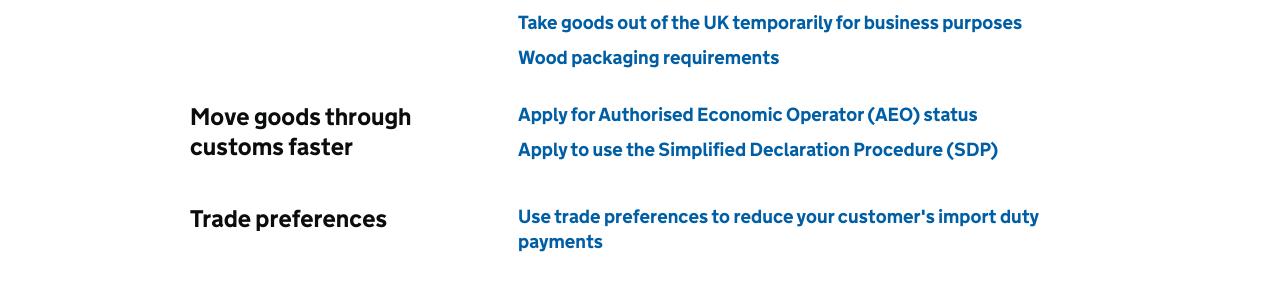
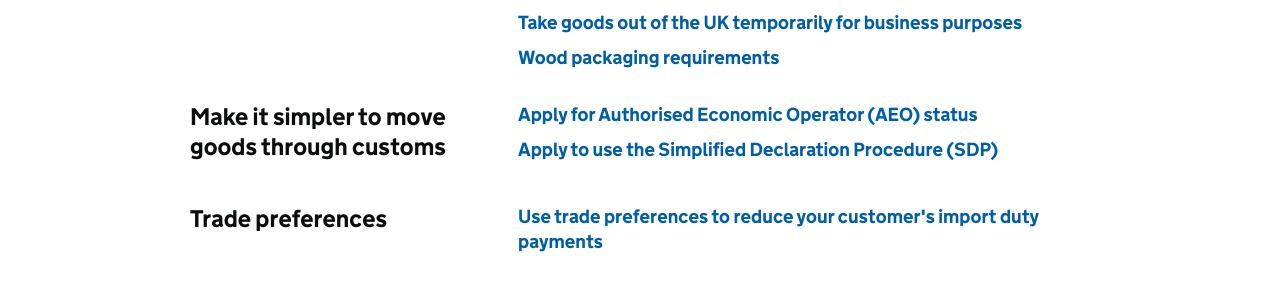
Before and after one commit to alphagov/govuk-import-export-prototype, a Jekyll site: the page built from topic/business-and-self-employed/exporting-and-doing-business-abroad.html, in a window 1280 px wide. Shown: the part 1542-1831 px from the top of the page. Built offline with Jekyll 4.4.1, drawn with Linux system fonts in a browser that asks for light colours.

Commit message:
Update exporting-and-doing-business-abroad.html

```diff
--- a/topic/business-and-self-employed/exporting-and-doing-business-abroad.html
+++ b/topic/business-and-self-employed/exporting-and-doing-business-abroad.html
@@ -80,7 +80,7 @@ index_lists:
      - name: Wood packaging requirements
        url: '/guidance/wood-packaging-requirements.html'
 
- - title: Move goods through customs faster
+ - title: Make it simpler to move goods through customs
    links:
      - name: Apply for Authorised Economic Operator (AEO) status
        url: '/apply-authorised-economic-operator-aeo-status.html'
```
